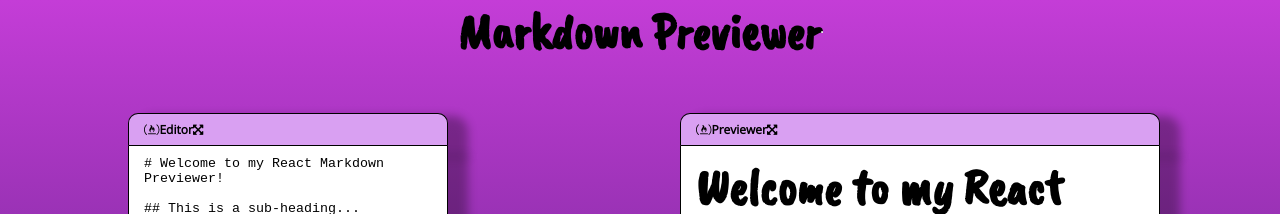
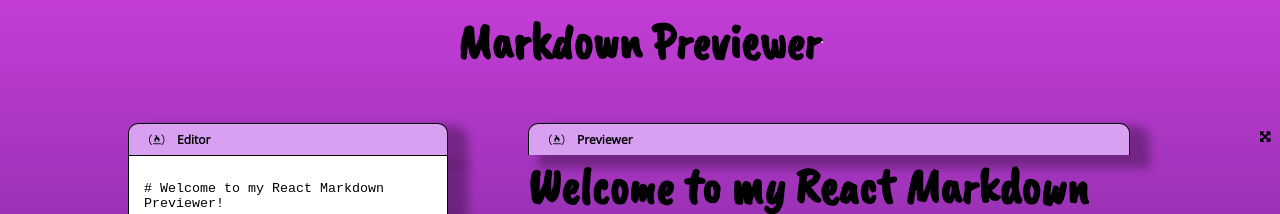
Before and after one commit to tlanettepollard/TLP-Markdown-Previewer-FCC, a React (Create React App) app: page / in a window 1280 px wide. Shown: the top 214 px of the page. Built offline with nearby package versions, Linux system fonts and the light colour scheme.

Commit message:
Update styles
Signed-off-by: T. Lanette <TLPollard4516@gmail.com>

```diff
--- a/src/App.css
+++ b/src/App.css
@@ -14,9 +14,10 @@
   align-self: flex-start;
 }
 
-.editorWrap .toolbar {
+.toolbar {
   background: var(--color-lilac);
   width: 80%;
+  font-family: var(--ft-family-text);
   font-size: 1.2em;
   font-weight: 600;
   padding: 7px 15px;
@@ -25,6 +26,11 @@
   border-bottom-width: 0px;
   border-radius: 10px 10px 0px 0px;
   box-shadow: 15px 8px 10px 5px rgba(0, 0, 0, 0.3);
+  i {
+    width: 25px;
+    color: black;
+    margin-left: 5px;
+  }
   }
 
   .editorWrap #editor {
@@ -39,72 +45,12 @@
     border-radius: 0px 0px 10px 10px;
     box-shadow: 15px 15px 10px 5px rgba(0, 0, 0, 0.3);
   }
-
-input: focus,
-textarea {
-  outline: none !important;
+.fa-free-code-camp {
+  margin-right: 3px;
 }
 
-.converter {
-  width: 100px;
-  text-align: center;
-  font-size: 35px;
-  margin: auto;
+ .fa-arrows-alt,
+ .fa-compress {
+  position: absolute;
+  right: -5px;
 }
-
-.previewWrap {
-  min-width: 600px;
-  margin-left: 10%;
-}
-
-.previewWrap .toolbar {
-  background: var(--color-lilac);
-  width: 80%;
-  font-family: var(--ft-family-text);
-  font-size: 1.2em;
-  font-weight: 600;
-  padding: 7px 15px;
-  border-style: solid;
-  border-width: 1.5px;
-  border-bottom-width: 0px;
-  border-radius: 10px 10px 0px 0px;
-  box-shadow: 15px 8px 10px 5px rgba(0, 0, 0, 0.3);
-}
-
-.previewWrap #preview {
-  width: 80%;
-  height: 75vh;
-  min-height: 550px;
-  min-width: 300px;
-  background: white;
-  overflow: auto;
-  padding: 10px 15px;
-  border-style: solid;
-  border-width: 1.5px;
-  border-radius: 0px 0px 10px 10px;
-  box-shadow: 15px 15px 10px 5px rgba(0, 0, 0, 0.3);
-
-}
-
-.title {
-  margin-top: 30px;
-  text-align: center;
-  font-family: var(--ft-family-text);
-  min-width: 1100px;
-}
-
-
-@media screen and (max-device-with: 414px), screen and (max-width: 414px) {
-  .appWrap {
-    margin-top: 10px;
-    display: flex;
-    flex-direction: column;
-    align-items: center;
-    min-width: 100px;
-  }
-  .editorWrap {
-    min-width: 100px;
-    margin-left: 1.5vw;
-    margin-top: 0px;
-  }
-}
--- a/src/index.css
+++ b/src/index.css
@@ -35,7 +35,7 @@ html {
 
 body {
   height: 100%;
-  margin: 0;
+  margin: 10px 0;
   padding: 0;
   box-sizing: inherit;
   font-family: var(--ft-family-text);
```
Also changed, not shown: src/App.js (+7 -6 lines). Lines whose indentation alone changed are shown as unchanged.
